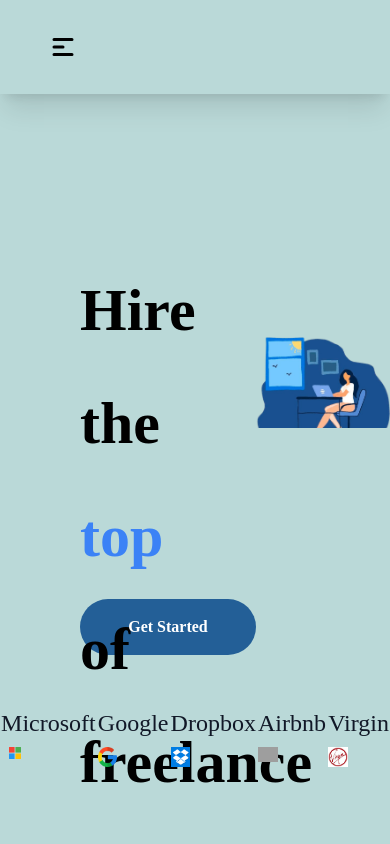
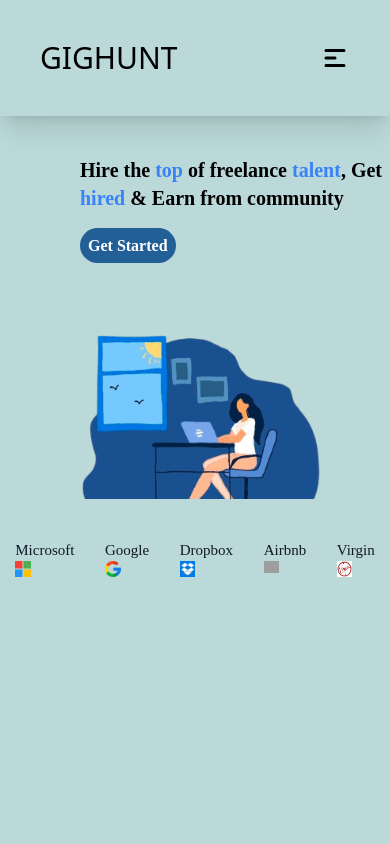
Before and after one commit to HawaMariah/povertyline-frontend, a React (Vite) app: page / in a window 390 px wide. Shown: the top 844 px of the page. Built offline with nearby package versions, Linux system fonts and the light colour scheme; grey boxes are pictures that could not be loaded.

Commit message:
Landing responsive

```diff
--- a/src/App.css
+++ b/src/App.css
@@ -1,3 +1,14 @@
+@import url("https://fonts.googleapis.com/css2?family=Poppins&display=swap");
+
 @tailwind base;
 @tailwind components;
 @tailwind utilities;
+
+@layer base {
+  img {
+    @apply w-full;
+  }
+  .section {
+    @apply container mx-auto py-24 px-6;
+  }
+}
--- a/src/components/Landing.jsx
+++ b/src/components/Landing.jsx
@@ -54,23 +54,28 @@ import Lfooter from "./Lfooter";
 function Landing() {
   return (
     <>
-      <div className="bg-[#bad9d8] h-screen">
+      <div className="bg-[#bad9d8] h-screen  ">
         <Top />
 
-        <div className="  flex justify-around items-center">
-          <div className="lg:mt-20  ">
+        <div className="  ">
+          <div className="grid grid-cols-1 gap-4 sm:grid-cols-2  items-center  ">
+            <div className="grid grid-cols-1  ">
+              <div className="w-auto h-auto ssm:text-xl  sm:text-3xl md:text-5xl lg:text-6xl lg:w-[50vw]  ">
                 <p
-              className="mt-40 w-[34.8vw] h-[39vh] ml-20 text-6xl font-bold leading-[113px] tracking-normal sm:text-[3vw]  "
+                  className=" ml-20  mt-10 font-bold    "
                   style={{
                     fontFamily: "junge",
                   }}
                 >
-              Hire the <span className="text-blue-500">top</span> of freelance{" "}
-              <span className="text-blue-500">talent</span>, Get{" "}
-              <span className="text-blue-500">hired</span> & Earn from community
+                  Hire the <span className="text-blue-500">top</span> of
+                  freelance <span className="text-blue-500">talent</span>, Get{" "}
+                  <span className="text-blue-500">hired</span> & Earn from
+                  community
                 </p>
+              </div>
+              <div className="sm:mt-10">
                 <button
-              className="ml-20 bg-[#235F97] text-white  rounded-full hover:bg-blue-500 w-44 h-14  "
+                  className="w-auto h-auto ml-20 bg-[#235F97] text-white  rounded-full hover:bg-blue-500 sm:w-44 sm:h-14  "
                   style={{
                     fontFamily: "junge",
                   }}
@@ -78,12 +83,14 @@ function Landing() {
                   Get Started
                 </button>
               </div>
-          <div className="md:mt-40 sm:mt-10">
+            </div>
+            <div className=" ml-20 sm:ml-0 sm:mt-10 mt-10">
               <img
                 src={img3}
                 alt=""
-              className="w-60 sm:w-[43.65vw] h-auto object-cover"
+                className="w-60  sm:w-[43.65vw] h-auto object-cover"
               />
+            </div>
           </div>
         </div>
         <div className="">
--- a/src/components/Lfooter.jsx
+++ b/src/components/Lfooter.jsx
@@ -9,39 +9,41 @@ function Lfooter() {
   return (
     <>
       <div
-        className="text-2xl  pt-9 bg-[#bad9d8] flex sm:flex-row justify-around  sm:mb-0 sm:mr-4  lg:text-[25px] sm:text-[15px]
+        className="text-[15px]  pt-10  flex sm:flex-row justify-around  sm:text-[25px]
 
        "
-        style={{
-          fontFamily: "junge",
-        }}
+       style={{
+        fontFamily: "junge",
+      }}
       >
-        <div>
-          <p className="text-gray-900 pb-2 ">Microsoft</p>
-          <img src={micro} alt="" className="w-[5vw] h-[7.vh] pl-2 " />
+
+        <div className="">
+          <p className="text-gray-900 ">Microsoft</p>
+          <img src={micro} alt="" className="w-[4vw] h-auto  sm:ml-2  " />
         </div>
 
         <div>
-          <p className="text-gray-900  pb-2  ">Google</p>
-          <img src={google} alt="" className="w-[5vw] h-[7.vh] " />
+          <p className="text-gray-900   ">Google</p>
+          <img src={google} alt="" className="w-[4vw] h-auto   " />
         </div>
 
         <div>
-          <p className="text-gray-900  pb-2 ">Dropbox</p>
-          <img src={drop} alt="" className="w-[5vw] h-[7.vh] " />
+          <p className="text-gray-900  ">Dropbox</p>
+          <img src={drop} alt="" className="w-[4vw] h-auto  sm:ml-2 " />
         </div>
 
         <div>
-          <p className="text-gray-900  pb-2 ">Airbnb</p>
+          <p className="text-gray-900  ">Airbnb</p>
           <div className="">
-            <img src={bnb} alt="" className="w-[5vw] h-[7.vh]   " />
+            <img src={bnb} alt="" className="w-[4vw] h-auto" />
           </div>
         </div>
 
         <div>
-          <p className="text-gray-900  pb-2 ">Virgin</p>
-          <img src={virg} alt="" className="w-[5vw] h-[7.vh] " />
+          <p className="text-gray-900  ">Virgin</p>
+          <img src={virg} alt="" className="w-[4vw] h-auto " />
         </div>
+
       </div>
     </>
   );
--- a/src/components/Top.jsx
+++ b/src/components/Top.jsx
@@ -1,5 +1,100 @@
+// import React from "react";
+// import { Link } from "react-router-dom";
 
+// import { AiOutlineClose } from "react-icons/ai";
+// import { HiMenuAlt1 } from "react-icons/hi";
+// import { useState } from "react";
 
+// function Top() {
+//   const [toggle, setToggle] = useState(false);
+
+//   function openMenu() {
+//     setToggle(true);
+//   }
+//   function closeMenu() {
+//     setToggle(false);
+//   }
+//   return (
+//     <>
+//       <div className="flex items-center justify-between p-10 lg:flex-row bg-[#bad9d8] shadow-xl ">
+//         <div className="space-x-4">
+//           <div className=" hidden  lg:block space-x-2">
+//             <Link
+//               to="/"
+//               className="hover:bg-gray-500 rounded-full px-5 py-2 text-xl"
+//             >
+//               Find job
+//             </Link>
+//             <Link
+//               to="/donate"
+//               className="hover:bg-gray-500 rounded-full px-5 py-2 text-xl"
+//             >
+//               Messages
+//             </Link>
+//             <Link
+//               to="/events"
+//               className="hover:bg-gray-500 rounded-full px-5 py-2 text-xl"
+//             >
+//               Community
+//             </Link>
+
+//             <Link
+//               to="/faqs"
+//               className="hover:bg-gray-500 rounded-full px-5 py-2 text-xl"
+//             >
+//               FAQs
+//             </Link>
+//             <Link
+//               to="/signup"
+//               className="hover:bg-gray-500 rounded-full px-5 py-2 text-xl"
+//             >
+//               SignUp
+//             </Link>
+//           </div>
+//           <div className="ssm:block lg:hidden">
+//             {toggle ? (
+//               <AiOutlineClose
+//                 onClick={closeMenu}
+//                 size={30}
+//                 className="cursor-pointer"
+//               />
+//             ) : (
+//               <HiMenuAlt1 onClick={openMenu} size={30} />
+//             )}
+//           </div>
+//         </div>
+//       </div>
+//       <div>
+//         {toggle ? (
+//           <div className="lg:hidden flex justify-between ml-10">
+//             <ul>
+//               <li className="text-xl mb-2 cursor-pointer">
+//                 <Link to="/">Find job</Link>
+//               </li>
+//               <li className="text-xl mb-2 cursor-pointer">
+//                 <Link to="/donate">Messages</Link>
+//               </li>
+//               <li className="text-xl mb-2 cursor-pointer">
+//                 <Link to="/events">Community</Link>
+//               </li>
+
+//               <li className="text-xl mb-2 cursor-pointer">
+//                 <Link to="/faqs">FAQs</Link>
+//               </li>
+//               <li className="text-xl mb-2 cursor-pointer">
+//                 <Link to="/signup">SignUp</Link>
+//               </li>
+//             </ul>
+//           </div>
+//         ) : (
+//           <div></div>
+//         )}
+//       </div>
+//     </>
+//   );
+// }
+
+// export default Top;
 
 import React from "react";
 import { Link } from "react-router-dom";
@@ -19,7 +114,10 @@ function Top() {
   }
   return (
     <>
-      <div className="flex items-center justify-between p-8 lg:flex-row bg-[#bad9d8] shadow-xl ">
+      <div className="flex items-center justify-between p-10 lg:flex-row bg-[#bad9d8] shadow-xl ">
+        <div className="text-3xl uppercase" >
+        <h1>Gighunt</h1>
+        </div>
         <div className="space-x-4">
           <div className=" hidden  lg:block space-x-2">
             <Link
```
Also changed, not shown: src/App.jsx (line endings or trailing spaces), tailwind.config.js (line endings or trailing spaces). Lines whose indentation alone changed are shown as unchanged.
